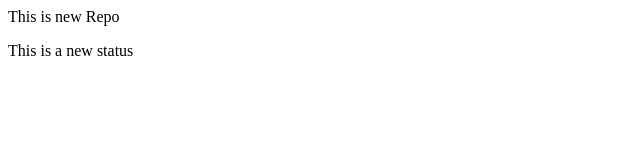
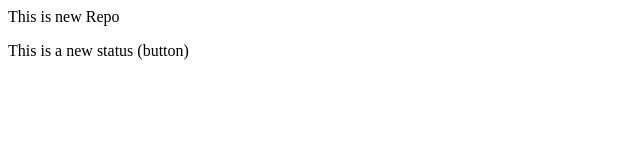
Before and after one commit to Siddhant2320/localrepo, a plain HTML site: page index.html in a window 1280 px wide. Shown: the full height of the page, 0-640 px from the left. Drawn offline with Linux system fonts and the light colour scheme.

```diff
--- a/index.html
+++ b/index.html
@@ -1,2 +1,2 @@
 <p>This is new Repo</p>
-<p>This is a new status</p>
+<p>This is a new status (button)</p>
```
